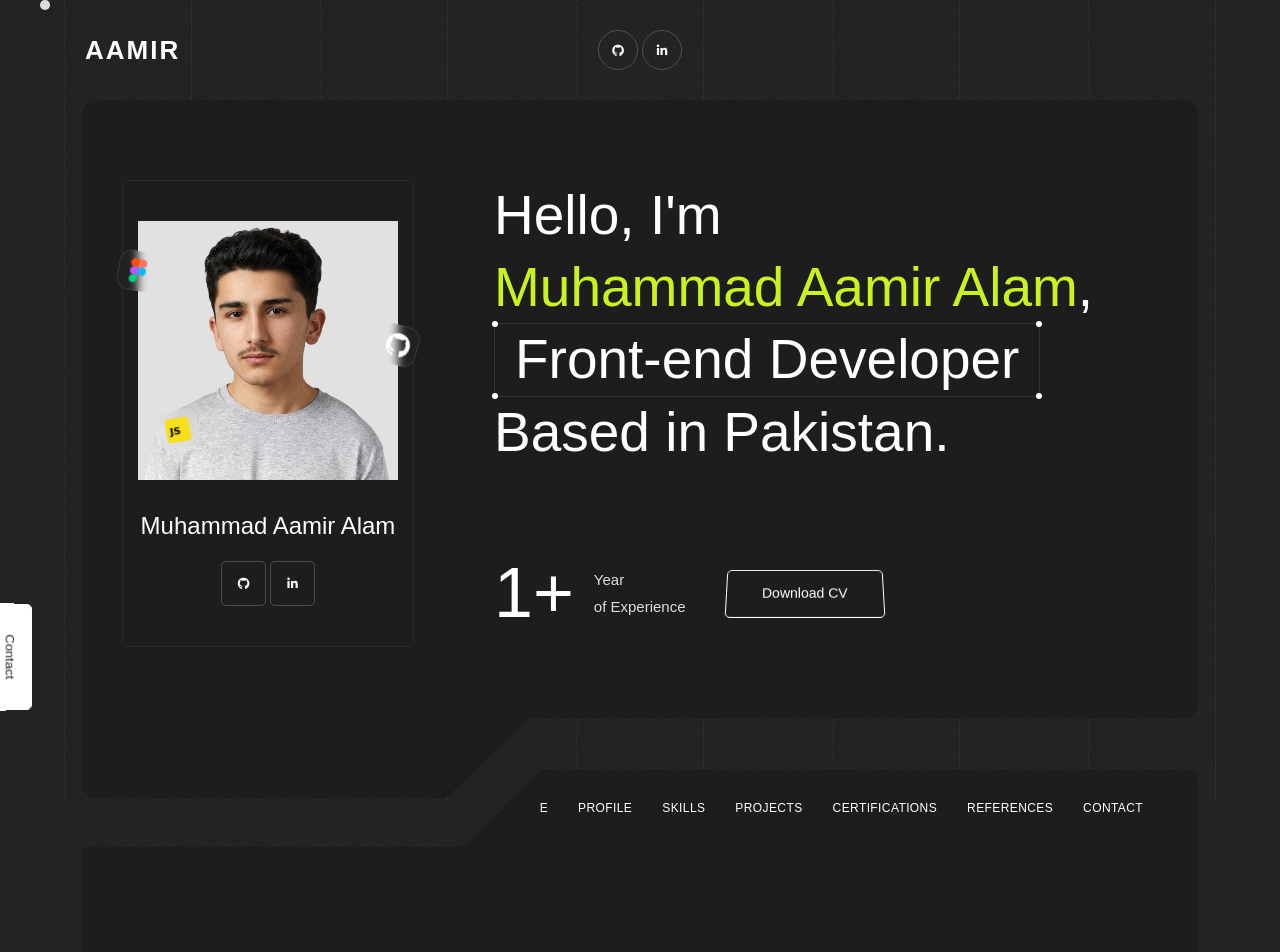
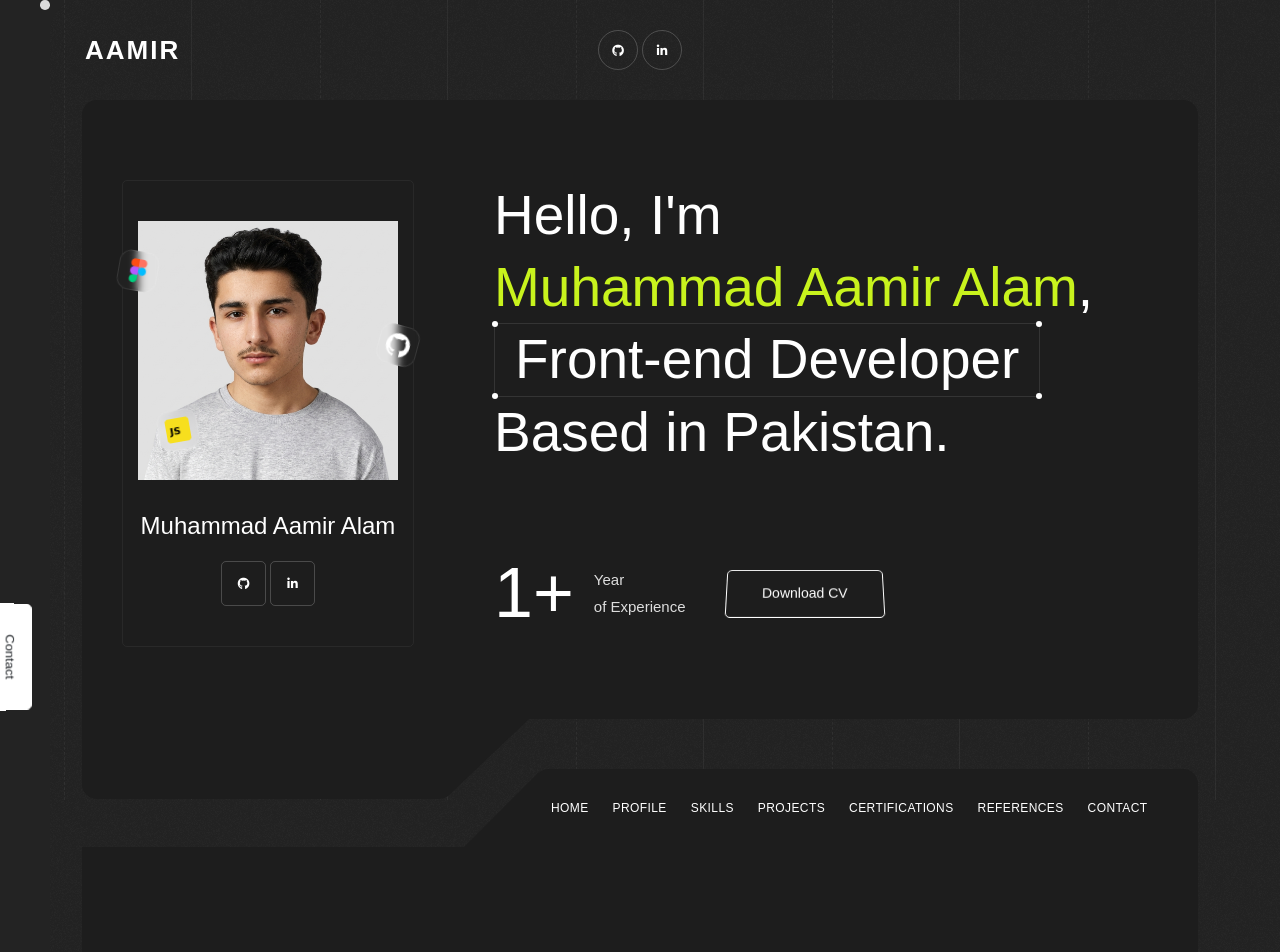
Before and after one commit to MuhammadAamirAlam/academic-portfolio, a React (Create React App) app: page / in a window 1280 px wide. Shown: the top 952 px of the page. Built offline with nearby package versions, Linux system fonts and the light colour scheme; the HTML template or start-up script is replaced by a standard one.

Commit message:
fix navbar spacing

```diff
--- a/src/components/dark/home/navbar.jsx
+++ b/src/components/dark/home/navbar.jsx
@@ -4,9 +4,14 @@ import { Link } from "react-scroll";
 function Navbar() {
   return (
     <nav className="navbar">
+      <style>{`
+        .navbar .navbar-nav .nav-item {
+          padding: 10px 12px !important;
+        }
+      `}</style>
       <div className="row justify-content-end rest">
         <div className="col-lg-8 rest">
-          <ul className="navbar-nav main-bg d-flex justify-content-end" style={{ fontSize: "12px"}}>
+          <ul className="navbar-nav main-bg d-flex justify-content-right" style={{ fontSize: "10px"}}>
             <li className="nav-item">
               <Link to="home" spy={true} smooth={true}>
                 <span>Home</span>
```
Also changed, not shown: 5 other files (tests, documents, lock files or other folders).
